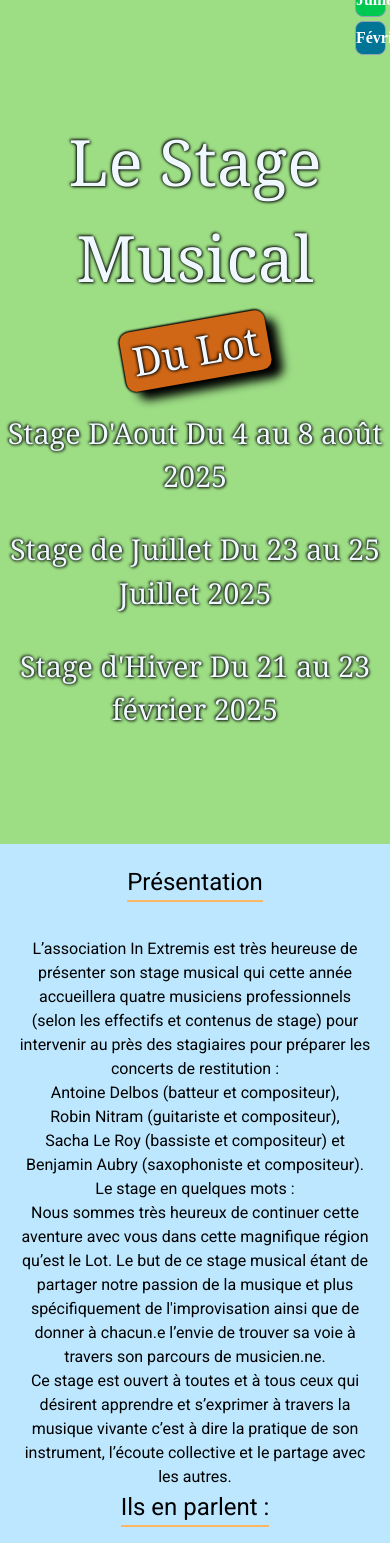
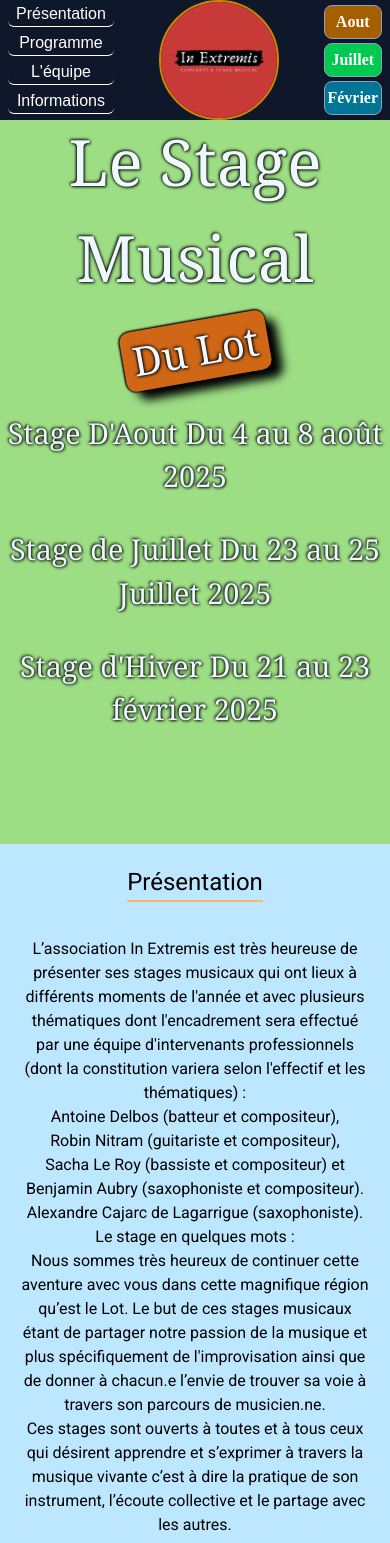
Before and after one commit to Funkysys/stage_musical_du_lot, a Next.js app: page / in a window 390 px wide. Shown: the top 1543 px of the page. Built offline with nearby package versions, Linux system fonts and the light colour scheme.

Commit message:
add many correctif on text and responsive navbar

```diff
--- a/src/components/DetailsPage/DetailsPage.module.css
+++ b/src/components/DetailsPage/DetailsPage.module.css
@@ -63,11 +63,13 @@
 
 .content {
   width: 100%;
+  height: 100%;
   display: flex;
   flex-direction: column;
   justify-content: center;
   align-items: center;
   margin-right: 5px;
+  padding: 0 32px 0 18px;
   font-size: 0.75em;
 }
 .links {
--- a/src/components/InformationsPage/InformationsPage.jsx
+++ b/src/components/InformationsPage/InformationsPage.jsx
@@ -33,7 +33,7 @@ const InformationsPage = ({ title }) => {
       setShowTitle("Juillet");
       setDescriptionAndInscription([
         "/assets/pdf/description_2025_stage_juillet.pdf",
-        "/assets/pdf/formulaire_inscription_2024.pdf",
+        "/assets/pdf/formulaire_inscription_juillet25.pdf",
         "/assets/pdf/autorisation_parentale_2025.pdf",
         "/assets/pdf/autorisation_parentale_2025_image.pdf",
       ]);
@@ -156,7 +156,7 @@ const InformationsPage = ({ title }) => {
           {descriptionAndInscription[3] && (
             <Link
               target="_blank"
-              href={descriptionAndInscription[2]}
+              href={descriptionAndInscription[3]}
             >{`Autorisation parentale pour le droit à l'image`}</Link>
           )}
         </div>
@@ -175,7 +175,7 @@ const InformationsPage = ({ title }) => {
       <div className={styles.part}>
         <h3 className={styles.infosSubTitle}>Le lieu du stage</h3>
         <h4 className={styles.subSubTitle}>
-          Nouvelle Ecole de musique de Cajarc.{" "}
+          {"Nouvelle école de musique de Cajarc. "}
         </h4>
         <div className={styles.photo}>
           <Image
@@ -200,10 +200,10 @@ const InformationsPage = ({ title }) => {
         <div ref={pRef4} className={styles.pDetailsContainer}>
           <p>
             {`Nous ne prenons pas en charge l'hébergement durant le stage mais nous vous conseillons de vous renseigner au près de `}
-            <a
+            <Link
               href="https://www.cajarc.fr/decouverte/tourisme/hebergements"
               target="_blank"
-            >{`l'office de tourisme de Cajarc`}</a>
+            >{`l'office de tourisme de Cajarc`}</Link>
           </p>
         </div>
       </div>
--- a/src/components/Navbar.tsx
+++ b/src/components/Navbar.tsx
@@ -9,10 +9,11 @@ const Navbar: React.FC = () => {
   console.log("Navbar title", title);
 
   return (
-    <nav className="bg-slate-900 w-full text-white flex justify-center px-6 fixed top-0 z-50">
+    <nav className="bg-slate-900 w-full text-white flex justify-center px-2 md:px-6 fixed top-0 z-50">
+      {/* Large screen */}
       <div className="hidden md:flex md:space-x-4 lg:space-x-8 items-center">
         <Link href="#presentation">
-          <p className="hover:text-cyan-200">{`Présentatoin`}</p>
+          <p className="hover:text-cyan-200">{`Présentation`}</p>
         </Link>
         <Link href="#programme" className="hover:text-cyan-200">
           <p className="hover:text-cyan-200">Programme</p>
@@ -35,7 +36,7 @@ const Navbar: React.FC = () => {
           <p className="hover:text-cyan-200">{`Informations`}</p>
         </Link>
       </div>
-      <div className="absolute right-0 flex flex-col justify-center w-[10vw] h-full buttons">
+      <div className="hidden absolute right-0 md:flex flex-col justify-center w-[10vw] h-full buttons">
         <button
           className={`mx-auto py-1 w-[80%] mb-1 border border-slate-400 ${
             title === "august" ? "bg-yellow-500" : "bg-yellow-700"
@@ -70,6 +71,71 @@ const Navbar: React.FC = () => {
           Février
         </button>
       </div>
+      {/* Small screen */}
+      <div className="md:hidden flex w-full justify-between items-center">
+        <div className="flex flex-col">
+          <Link href="#presentation">
+            <button className="hover:text-cyan-200 mb-1 px-2 rounded-md w-full border-b">{`Présentation`}</button>
+          </Link>
+          <Link href="#programme" className="hover:text-cyan-200">
+            <button className="hover:text-cyan-200 mb-1 px-2 rounded-md w-full border-b">
+              Programme
+            </button>
+          </Link>
+          <Link href="#team" className="hover:text-cyan-200">
+            <button className="hover:text-cyan-200 mb-1 px-2 rounded-md w-full border-b">{`L'équipe`}</button>
+          </Link>
+          <Link href="#information" className="hover:text-cyan-200">
+            <button className="hover:text-cyan-200 mb-1 px-2 rounded-md w-full border-b">{`Informations`}</button>
+          </Link>
+        </div>
+        <div className="flex items-center">
+          <Link href="#home" className="text-xl font-bold">
+            <Image
+              alt=""
+              src="/assets/images/logo-asso.png"
+              width="120"
+              height="90"
+              className="border-2 border-yellow-600 rounded-full"
+            />
+          </Link>
+        </div>
+        <div className=" flex flex-col justify-center w-[15vw] h-full buttons">
+          <button
+            className={`w-full py-1 mb-1 border border-slate-400 ${
+              title === "august" ? "bg-yellow-500" : "bg-yellow-700"
+            } text-white font-bold rounded-lg hover:bg-yellow-500 hover:text-slate-800 transition duration-300 text-md`}
+            onClick={() => {
+              setTitle("august");
+              changeDataSource("august");
+            }}
+          >
+            {`Aout`}
+          </button>
+          <button
+            className={`mx-auto py-1 w-full mb-1 border border-slate-400 ${
+              title === "july" ? "bg-green-500" : "bg-green-700"
+            } text-white font-bold rounded-lg hover:bg-green-500 hover:text-slate-800 transition duration-300 text-md`}
+            onClick={() => {
+              setTitle("july");
+              changeDataSource("july");
+            }}
+          >
+            Juillet
+          </button>
+          <button
+            className={`mx-auto py-1 w-full border border-slate-400 ${
+              title === "winter" ? "bg-cyan-500" : "bg-cyan-700"
+            } text-white font-bold rounded-lg hover:bg-cyan-500 hover:text-slate-800 transition duration-300 text-md`}
+            onClick={() => {
+              setTitle("winter");
+              changeDataSource("winter");
+            }}
+          >
+            Février
+          </button>
+        </div>
+      </div>
     </nav>
   );
 };
--- a/src/components/PresentationContainer/PresentationContainer.jsx
+++ b/src/components/PresentationContainer/PresentationContainer.jsx
@@ -86,14 +86,15 @@ const PresentationContainer = ({ title }) => {
         Présentation
       </h2>
       <div ref={pRef} className={styles.paragraph}>
-        <p>{`L’association In Extremis est très heureuse de présenter son stage musical qui cette année accueillera quatre musiciens professionnels (selon les effectifs et contenus de stage) pour intervenir au près des stagiaires pour préparer les concerts de restitution : `}</p>
+        <p>{`L’association In Extremis est très heureuse de présenter ses stages musicaux qui ont lieux à différents moments de l'année et avec plusieurs thématiques dont l'encadrement sera effectué par une équipe d'intervenants professionnels (dont la constitution variera selon l'effectif et les thématiques) :  `}</p>
         <p>Antoine Delbos (batteur et compositeur),</p>
         <p>Robin Nitram (guitariste et compositeur),</p>
         <p>Sacha Le Roy (bassiste et compositeur) et</p>
         <p>Benjamin Aubry (saxophoniste et compositeur).</p>
+        <p>Alexandre Cajarc de Lagarrigue (saxophoniste).</p>
         <p>Le stage en quelques mots : </p>
-        <p>{`Nous sommes très heureux de continuer cette aventure avec vous dans cette magnifique région qu’est le Lot. Le but de ce stage musical étant de partager notre passion de la musique et plus spécifiquement de l'improvisation ainsi que de donner à chacun.e l’envie de trouver sa voie à travers son parcours de musicien.ne.`}</p>
-        <p>{`Ce stage est ouvert à toutes et à tous ceux qui désirent apprendre et s’exprimer à travers la musique vivante c’est à dire la pratique de son instrument, l’écoute collective et le partage avec les autres.`}</p>
+        <p>{`Nous sommes très heureux de continuer cette aventure avec vous dans cette magnifique région qu’est le Lot. Le but de ces stages musicaux étant de partager notre passion de la musique et plus spécifiquement de l'improvisation ainsi que de donner à chacun.e l’envie de trouver sa voie à travers son parcours de musicien.ne.`}</p>
+        <p>{`Ces stages sont ouverts à toutes et à tous ceux qui désirent apprendre et s’exprimer à travers la musique vivante c’est à dire la pratique de son instrument, l’écoute collective et le partage avec les autres.`}</p>
       </div>
       <h2 ref={titleRef2} className={styles.title}>
         Ils en parlent :
--- a/src/components/ProgrammePage/ProgammePage.jsx
+++ b/src/components/ProgrammePage/ProgammePage.jsx
@@ -69,8 +69,8 @@ const ProgammePage = ({ title }) => {
           Thématique autour du répertoire et de l’interprétation (jazz, pop,
           rock, funk, blues, chanson française, musique du monde, etc...)
         </p>
-        <p className={styles.jam}>18h: JAM SESSION*</p>
-        <p>{`Jam Session* : Non obligatoire ni automatique, elle est mise en place selon la demande des élèves et à la discrétion des intervenants.`}</p>
+        <p className={styles.jam}>18h : JAM SESSION*</p>
+        <p>{`Jam Session* : non obligatoire ni automatique, elle est mise en place selon la demande des élèves et à la discrétion des intervenants.`}</p>
         <p>{`à noter : le programme peut évoluer selon les thématiques abordées et le nombre d’élèves.`}</p>
       </div>
     </div>
```
Also changed, not shown: src/data/detailsAugustData.ts (+13 -13 lines), src/data/detailsJulyData.ts (+12 -40 lines), src/data/detailsWinterData.ts (+5 -5 lines).
